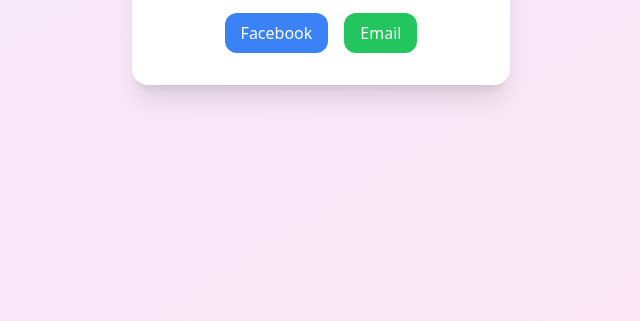
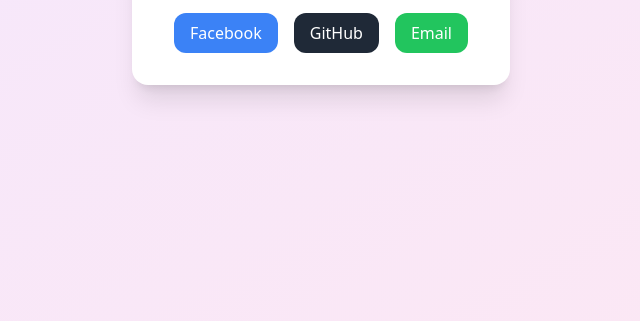
Before and after one commit to tranduc2008/duca7.github.io, a plain HTML site: page index.html in a window 1280 px wide. Shown: the part 479-800 px from the top of the page, without its empty margins (319-959 px from the left). Drawn offline with nearby package versions, Linux system fonts and the light colour scheme.

Commit message:
Update index.html

```diff
--- a/index.html
+++ b/index.html
@@ -25,6 +25,12 @@
           >Facebook</a
         >
         <a
+          href="https://locket.camera/links/zxKVE6uuzBy2u7rP7"
+          target="_blank"
+          class="bg-gray-800 text-white px-4 py-2 rounded-xl hover:bg-gray-900 transition"
+          >GitHub</a
+        >
+        <a
           href="mailto:tranduc2612008@gmail.com"
           class="bg-green-500 text-white px-4 py-2 rounded-xl hover:bg-green-600 transition"
           >Email</a
```
